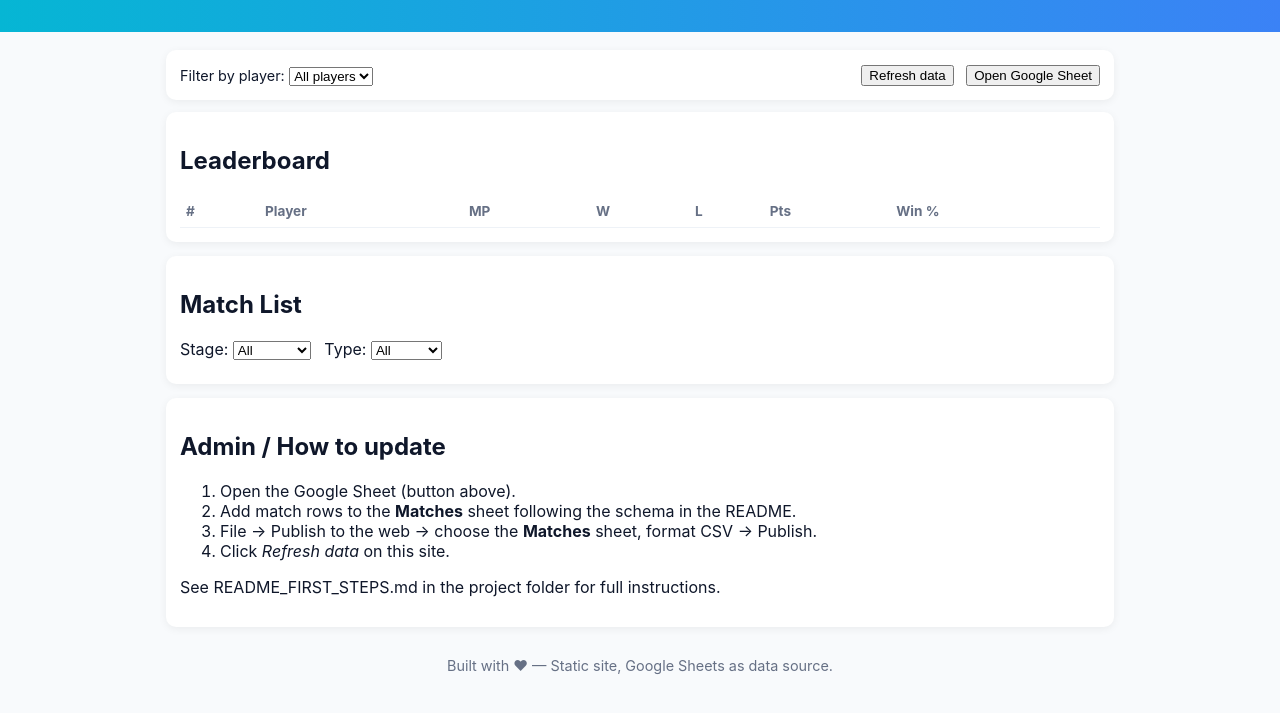
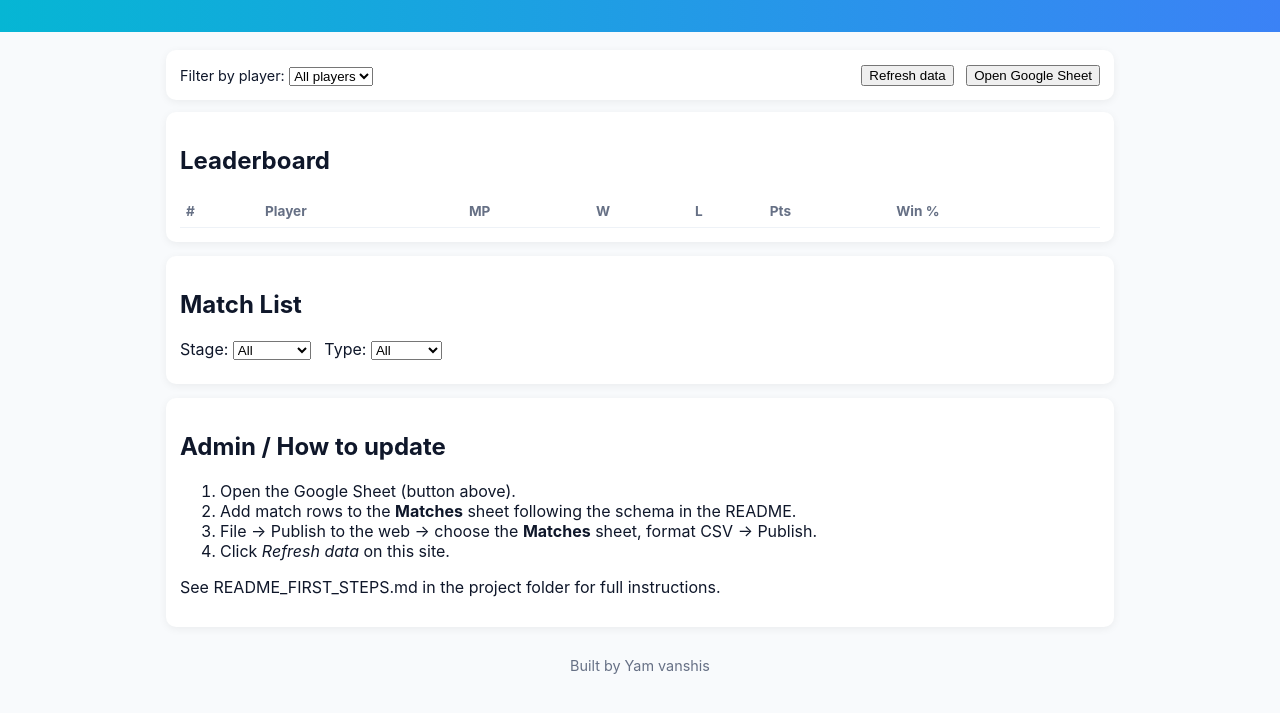
Before and after one commit to animesh-samal/tournament, a plain HTML site: page Scripts/index.html in a window 1280 px wide. Shown: the part 75-788 px from the top of the page. Drawn offline with Linux system fonts and the light colour scheme; no server answers.

Commit message:
Modified footer

```diff
--- a/Scripts/index.html
+++ b/Scripts/index.html
@@ -83,7 +83,7 @@
     </section>
   </main>
 
-  <footer class="site-footer">Built with ♥ — Static site, Google Sheets as data source.</footer>
+  <footer class="site-footer">Built by Yam vanshis</footer>
 
   <script src="app.js"></script>
 </body>
```
